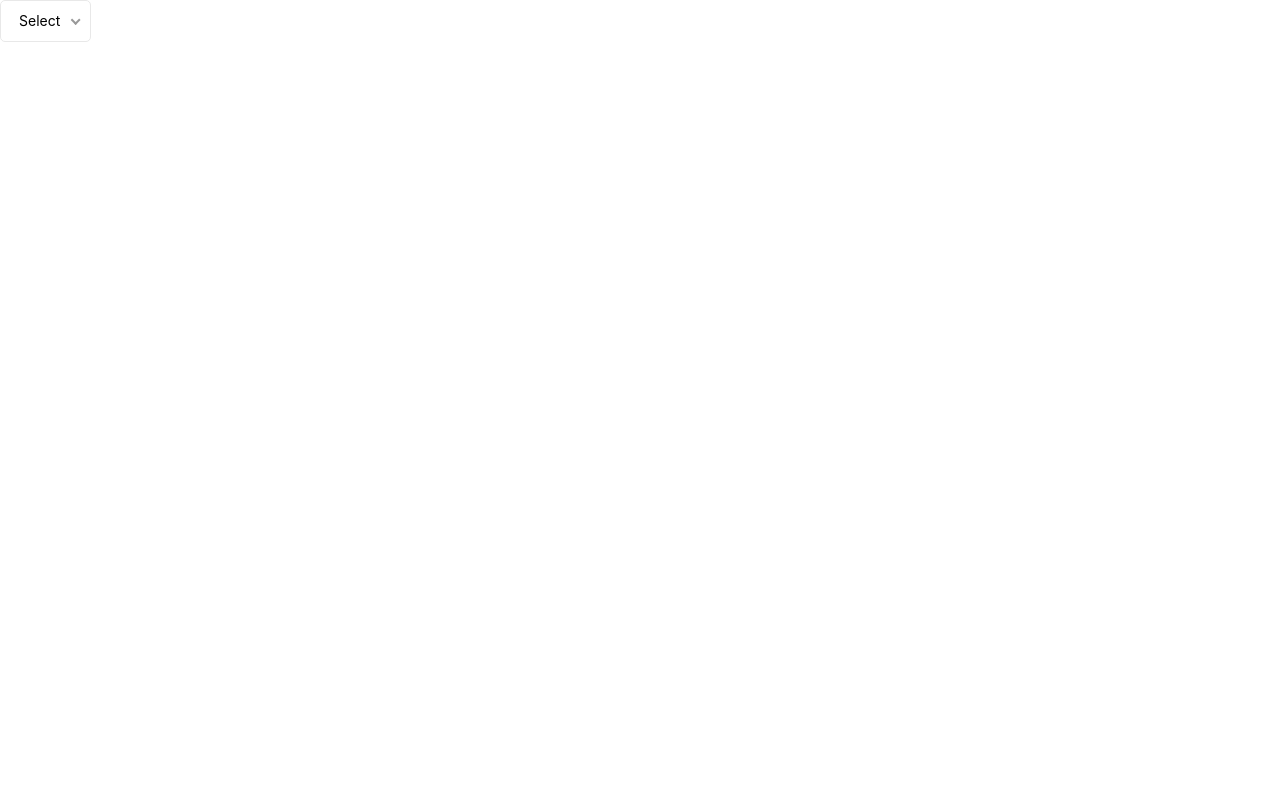
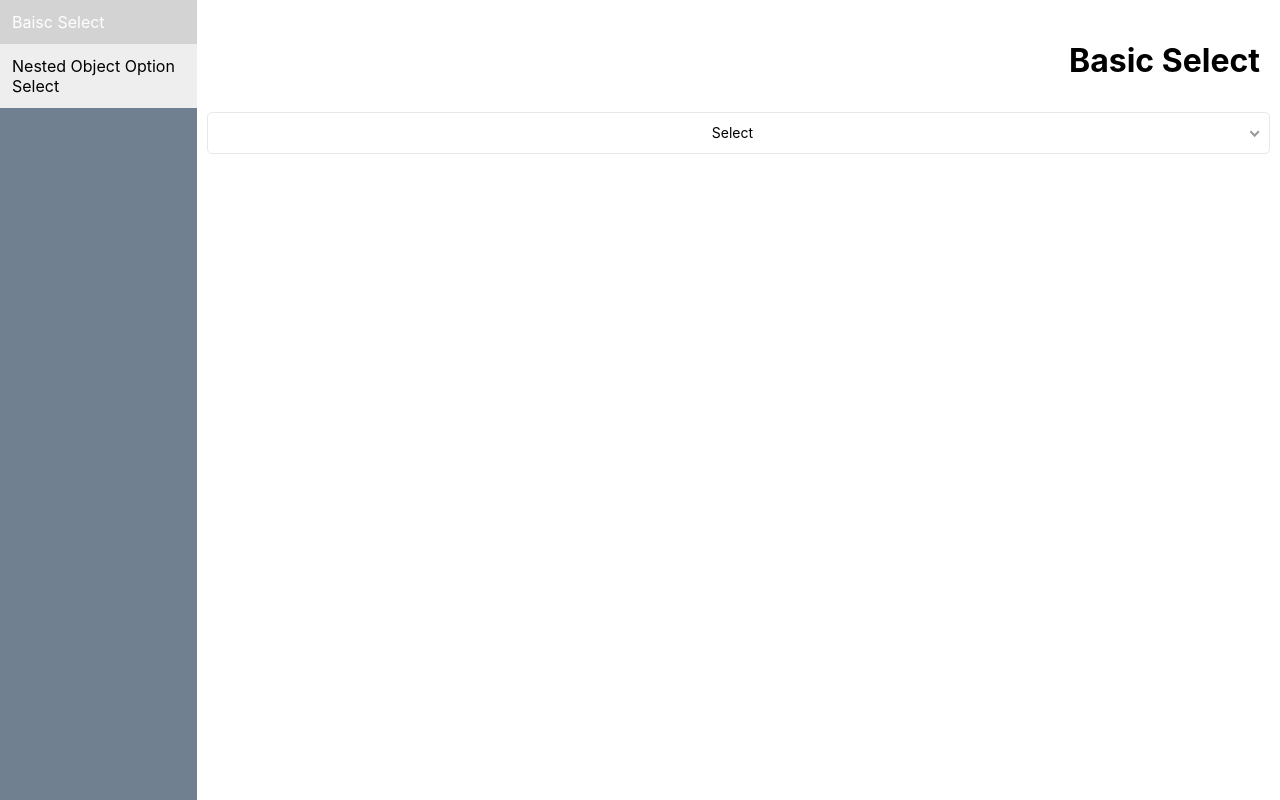
Before and after one commit to Shubh1692/react-custom-select, a React (Create React App) app: page / in a window 1280 px wide. Built offline with nearby package versions, Linux system fonts and the light colour scheme.

Commit message:
Add nested object option functionlity

```diff
--- a/src/App.js
+++ b/src/App.js
@@ -1,41 +1,94 @@
-import React, { Component } from 'react';
-import Select from './Select';
-import './App.css';
+import React, { Component } from 'react'
+import Select from './Select'
+import './App.css'
 
 class App extends Component {
-  constructor(props) {
-    super(props);
+  constructor (props) {
+    super(props)
     this.state = {
-      viewCount : {}
+      viewCount: null,
+      menuName: 'baisc'
     }
   }
-  onSelect(selecteOptions, fieldName) {
+  onSelect (selecteOptions, fieldName) {
     this.setState({
       [fieldName]: selecteOptions
-    });
+    })
   }
-  render() {
-    const {viewCount} = this.state;
-    const viewOptions = [{ label: 12, value: 12 }, { label: 24, value: 24 }, { label: 48, value: 48 }, { label: 96, value: 96 }];
+
+  onMenuSelect (menuName) {
+    this.setState({
+      menuName: menuName
+    })
+  }
+  render () {
+    const { selected, menuName } = this.state
+    const viewOptions = [{ label: 12, value: 12 }, { label: 24, value: 24 }, { label: 48, value: 48 }, { label: 96, value: 96 }]
+    const nestedViewOptions = [{
+      label: 12,
+      value: { name: 12 }
+    }, { label: 24, value: { name: 24 } }, { label: 48, value: { name: 48 } }, { label: 96, value: { name: 96 } }]
     const viewCountSelectProps = {
       options: {
         valueFieldName: 'value',
         labelFiledName: 'label',
-        showPlaceHolder: true,
+        showPlaceHolder: true
       },
       selectOptions: viewOptions,
-      selected: viewCount && viewCount.value ? viewCount.value : '',
-      name: 'viewCount',
+      selected,
+      name: 'selected',
       required: true,
       disabled: false,
+      style: {
+        textAlign: 'center'
+      },
       onSelect: (selecteOptions, fieldName) => this.onSelect(selecteOptions, fieldName)
     }
+    const nestedOptionSelectProps = {
+      options: {
+        valueFieldName: 'value.name',
+        labelFiledName: 'label',
+        showPlaceHolder: true
+      },
+      selectOptions: nestedViewOptions,
+      selected,
+      name: 'selected',
+      required: true,
+      disabled: false,
+      style: {
+        textAlign: 'center'
+      },
+      onSelect: (selecteOptions, fieldName) => this.onSelect(selecteOptions, fieldName)
+    }
+    console.log('menuName', menuName)
     return (
-      <div className="App">
-        <Select {...viewCountSelectProps} />
+      <div className='App'>
+        <div className='app-container'>
+          <div className='vertical-menu'>
+            <div className={`btn ${menuName === 'baisc' ? 'active' : ''}`} onClick={() => this.onMenuSelect('baisc')}>Baisc Select</div>
+            <div className={`btn ${menuName === 'nestedObjectOption' ? 'active' : ''}`} onClick={() => this.onMenuSelect('nestedObjectOption')}>Nested Object Option Select</div>
+            {/* <div className="btn ">Link 2</div>
+            <div className="btn ">Link 3</div>
+            <div className="btn ">Link 4</div> */}
+          </div>
+          <div className='vertical-container'>
+            {menuName === 'baisc' && <div>
+              <h1> Basic Select </h1>
+              <div className='select-example-container'>
+                <Select {...viewCountSelectProps} />
+              </div>
+            </div>}
+            {menuName === 'nestedObjectOption' && <div>
+              <h1> Nested Object Option Select </h1>
+              <div className='select-example-container'>
+                <Select {...nestedOptionSelectProps} />
+              </div>
+            </div>}
+          </div>
+        </div>
       </div>
-    );
+    )
   }
 }
 
-export default App;
+export default App
--- a/src/Select/index.js
+++ b/src/Select/index.js
@@ -1,8 +1,8 @@
 
 /* eslint-disable react/forbid-prop-types */
-import React from 'react';
-import PropTypes from 'prop-types';
-import './Select.css';
+import React from 'react'
+import PropTypes from 'prop-types'
+import './Select.css'
 
 const defaultOptions = {
   valueFieldName: 'value',
@@ -11,8 +11,11 @@ const defaultOptions = {
   placeHoldder: 'Select',
   multi: true
 }
+
+const defaultStyle = {
+  width: '100%'
+}
 class Select extends React.Component {
-
   static propTypes = {
     onSelect: PropTypes.func,
     selectOptions: PropTypes.array,
@@ -21,7 +24,8 @@ class Select extends React.Component {
     selected: PropTypes.any,
     disabled: PropTypes.bool,
     disabledClassName: PropTypes.string,
-    required: PropTypes.bool
+    required: PropTypes.bool,
+    style: PropTypes.object
   };
   static defaultProps = {
     onSelect: () => { },
@@ -33,57 +37,78 @@ class Select extends React.Component {
     required: false
   };
 
-  constructor(props) {
-    super(props);
+  constructor (props) {
+    super(props)
     this.state = {
       openDropdown: false
     }
   }
 
-  componentDidMount() {
-    document.addEventListener('mousedown', (event) => { this.handleClickOutside(event) });
+  componentDidMount () {
+    document.addEventListener('mousedown', (event) => { this.handleClickOutside(event) })
   }
 
-  componentWillUnmount() {
-    document.removeEventListener('mousedown', (event) => { this.handleClickOutside(event) });
+  componentWillUnmount () {
+    document.removeEventListener('mousedown', (event) => { this.handleClickOutside(event) })
   }
 
-  handleClickOutside(event) {
-    if (this.dropdownRef && !this.dropdownRef.contains(event.target))
-      this.setState({ openDropdown: false });
+  handleClickOutside (event) {
+    if (this.dropdownRef && !this.dropdownRef.contains(event.target)) { this.setState({ openDropdown: false }) }
   }
 
-  render() {
+  acessJsonByPath (path, json) {
+    return path.split('.').reduce((o, k) => {
+      return o && o[k]
+    }, json)
+  }
 
-    const { openDropdown } = this.state;
-    const { selectOptions, options, onSelect, name, selected, disabled, disabledClassName, required } = this.props;
-    const realOPtions = {...defaultOptions, ...options};
-    const { valueFieldName, labelFiledName, showPlaceHolder, placeHoldder } = realOPtions;
-    const selectObject = selectOptions.find((option) => option[valueFieldName] === selected) || { [valueFieldName]: '', [labelFiledName]: placeHoldder };
+  selectedValue (valueFieldName, selected) {
+    return this.acessJsonByPath(valueFieldName, selected) || selected
+  }
+
+  blankSelectedValue (valueFieldName, labelFiledName, placeHoldder) {
+    let blankObj = {}
+    valueFieldName.split('.').reverse().forEach((p, i) => {
+      i === 0 ? blankObj[p] = '' : blankObj = { [p]: blankObj }
+    })
+    blankObj[labelFiledName] = placeHoldder
+    console.log(blankObj)
+    return blankObj
+  }
+
+  render () {
+    const { openDropdown } = this.state
+    const { selectOptions, options, onSelect, name, selected, disabled, disabledClassName, required, style } = this.props
+    const realOPtions = { ...defaultOptions, ...options }
+    const customStyle = { ...defaultStyle, ...style }
+    const { valueFieldName, labelFiledName, showPlaceHolder, placeHoldder } = realOPtions
+    const blankValue = this.blankSelectedValue(valueFieldName, labelFiledName, placeHoldder)
+    const selectObject = selectOptions.find((option) => this.acessJsonByPath(valueFieldName, option) === this.selectedValue(valueFieldName, selected)) || blankValue
+    console.log('selectObject', selectObject, selected)
     return (
       <div ref={node => {
-        this.dropdownRef = node;
+        this.dropdownRef = node
       }} className={`react-custom-select ${openDropdown ? 'open' : ''}`} onClick={() => {
         if (!disabled) {
           this.setState({
             openDropdown: !openDropdown
-          });
+          })
         }
-      }}>
+      }} style={customStyle}>
         <select style={{
           display: 'none'
-        }} value={selected} required={required} onChange={()=>{}}>
-          {selectOptions.map(option => (<option key={option[valueFieldName]} value={option[valueFieldName]}>{option[labelFiledName]}</option>))}
+        }} value={selected || ''} required={required} onChange={() => { }}>
+          {selectOptions.map(option => (<option key={this.acessJsonByPath(valueFieldName, option)} value={this.acessJsonByPath(valueFieldName, option)}>{this.acessJsonByPath(labelFiledName, option)}</option>))}
         </select>
-        <span className={`current text-capitalize ${disabled ? disabledClassName || 'disabled' : ''}`}>{selectObject[labelFiledName]}</span><ul className="list">
-          {showPlaceHolder && <li data-value="value" className={`option focus  text-capitalize ${selectObject[valueFieldName] === '' ? 'selected' : ''}`} onClick={() => {
-            onSelect({ [valueFieldName]: '', [labelFiledName]: placeHoldder }, name);
-          }}>{placeHoldder}</li>}
-          {selectOptions.map(option => (<li key={option[valueFieldName]} data-value="value" className={`option focus  text-capitalize ${selected === option[valueFieldName] ? 'selected' : ''}`} onClick={() => {
-            onSelect(option, name);
-          }}>{option[labelFiledName]}</li>))}</ul></div>
-    );
+        <span className={`current text-capitalize ${disabled ? disabledClassName || 'disabled' : ''}`}>{selectObject[labelFiledName]}</span><ul className='list' style={customStyle}>
+          {showPlaceHolder && <li data-value='value' className={`option focus  text-capitalize ${this.acessJsonByPath(valueFieldName, selectObject) === '' ? 'selected' : ''}`} onClick={() => {
+            onSelect(blankValue, name)
+          }} style={customStyle}>{placeHoldder}</li>}
+          {selectOptions.map(option => (<li key={this.acessJsonByPath(valueFieldName, option)} data-value='value' className={`option focus  text-capitalize ${this.selectedValue(valueFieldName, selected) === this.acessJsonByPath(valueFieldName, option) ? 'selected' : ''}`} onClick={() => {
+            onSelect(option, name)
+          }} style={customStyle}>{this.acessJsonByPath(labelFiledName, option)}</li>))}</ul></div>
+    )
   }
 }
 
-export default Select;
+export default Select
```
Also changed, not shown: src/index.js (+7 -7 lines), src/serviceWorker.js (+33 -33 lines), 1 other file (tests, documents, lock files or other folders).
